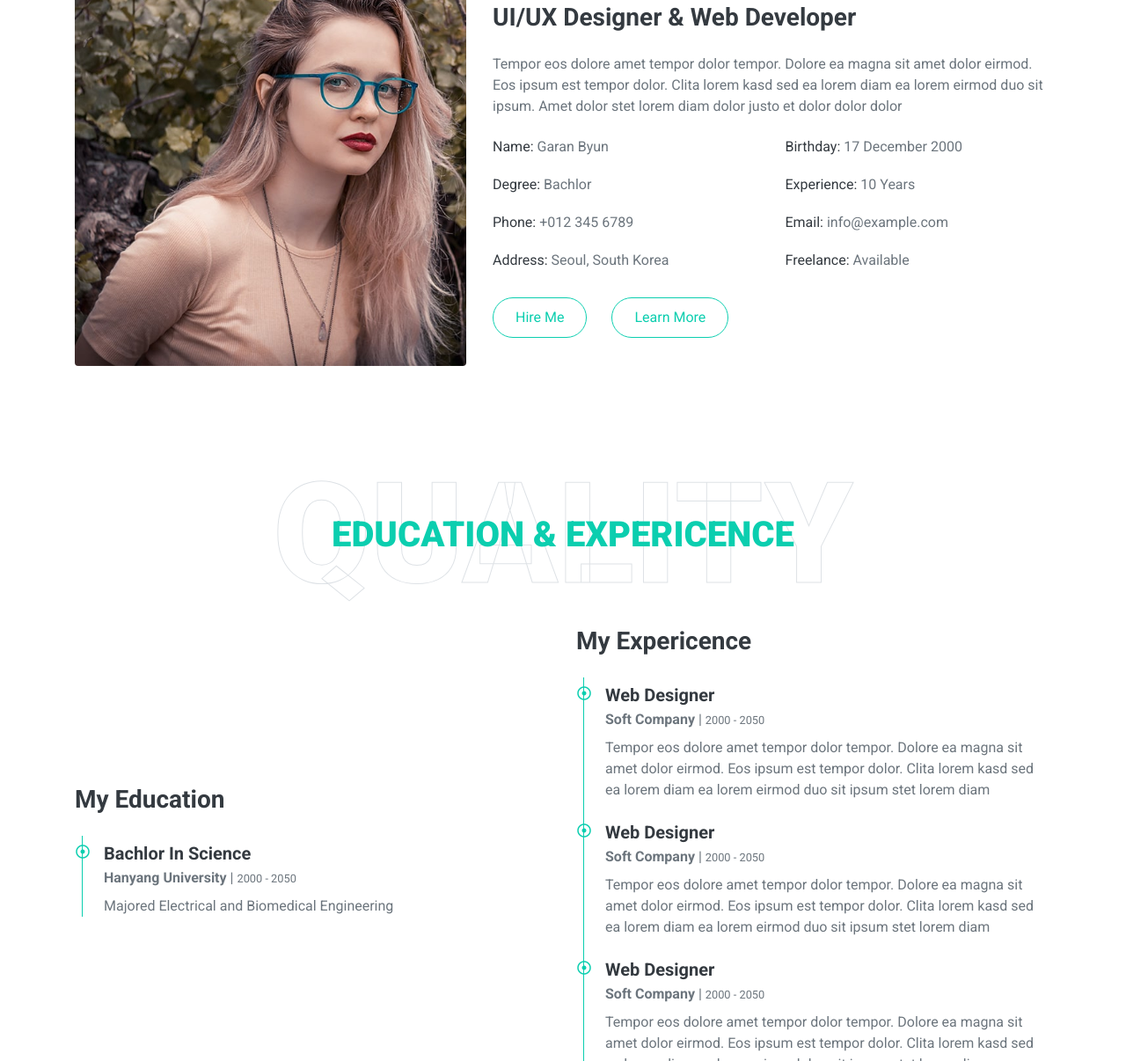
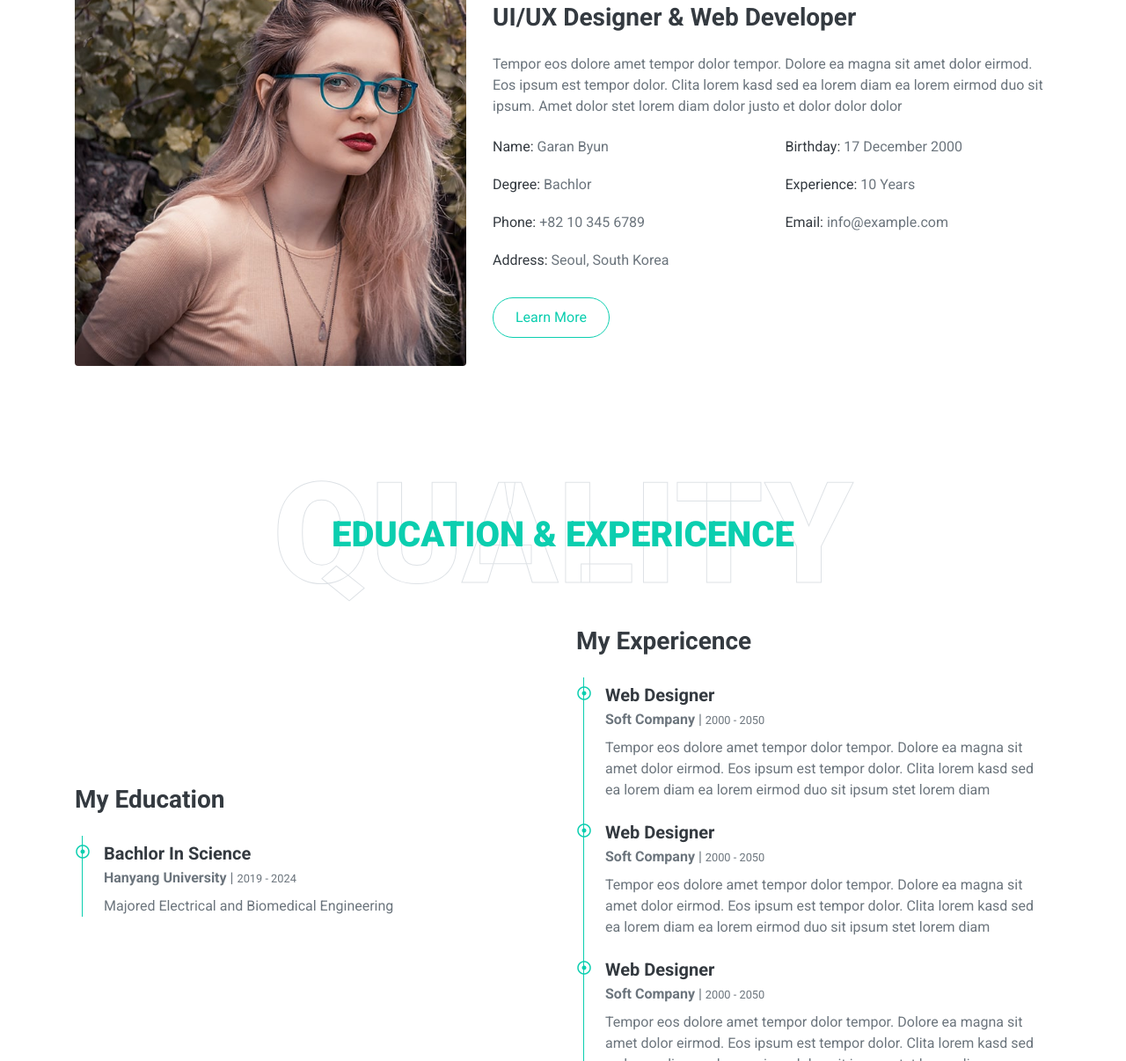
Before and after one commit to GaranByun/garanbyun.github.io, a plain HTML site: page index.html in a window 1280 px wide. Shown: the part 1125-2331 px from the top of the page at 88% size. Drawn offline with nearby package versions, Linux system fonts and the light colour scheme.

Commit message:
Update index.html

```diff
--- a/index.html
+++ b/index.html
@@ -30,7 +30,7 @@
     <!-- Navbar Start -->
     <nav class="navbar fixed-top shadow-sm navbar-expand-lg bg-light navbar-light py-3 py-lg-0 px-lg-5">
         <a href="index.html" class="navbar-brand ml-lg-3">
-            <h1 class="m-0 display-5"><span class="text-primary">Free</span>Folio</h1>
+            <h1 class="m-0 display-5"><span class="text-primary">Garan</span>Byun</h1>
         </a>
         <button type="button" class="navbar-toggler" data-toggle="collapse" data-target="#navbarCollapse">
             <span class="navbar-toggler-icon"></span>
@@ -118,12 +118,10 @@
                         <div class="col-sm-6 py-2"><h6>Birthday: <span class="text-secondary">17 December 2000</span></h6></div>
                         <div class="col-sm-6 py-2"><h6>Degree: <span class="text-secondary">Bachlor</span></h6></div>
                         <div class="col-sm-6 py-2"><h6>Experience: <span class="text-secondary">10 Years</span></h6></div>
-                        <div class="col-sm-6 py-2"><h6>Phone: <span class="text-secondary">+012 345 6789</span></h6></div>
+                        <div class="col-sm-6 py-2"><h6>Phone: <span class="text-secondary">+82 10 345 6789</span></h6></div>
                         <div class="col-sm-6 py-2"><h6>Email: <span class="text-secondary">info@example.com</span></h6></div>
                         <div class="col-sm-6 py-2"><h6>Address: <span class="text-secondary">Seoul, South Korea</span></h6></div>
-                        <div class="col-sm-6 py-2"><h6>Freelance: <span class="text-secondary">Available</span></h6></div>
                     </div>
-                    <a href="" class="btn btn-outline-primary mr-4">Hire Me</a>
                     <a href="" class="btn btn-outline-primary">Learn More</a>
                 </div>
             </div>
@@ -146,7 +144,7 @@
                         <div class="position-relative mb-4">
                             <i class="far fa-dot-circle text-primary position-absolute" style="top: 2px; left: -32px;"></i>
                             <h5 class="font-weight-bold mb-1">Bachlor In Science</h5>
-                            <p class="mb-2"><strong>Hanyang University</strong> | <small>2000 - 2050</small></p>
+                            <p class="mb-2"><strong>Hanyang University</strong> | <small>2019 - 2024</small></p>
                             <p>Majored Electrical and Biomedical Engineering</p>
                         </div>
                     </div>
```
